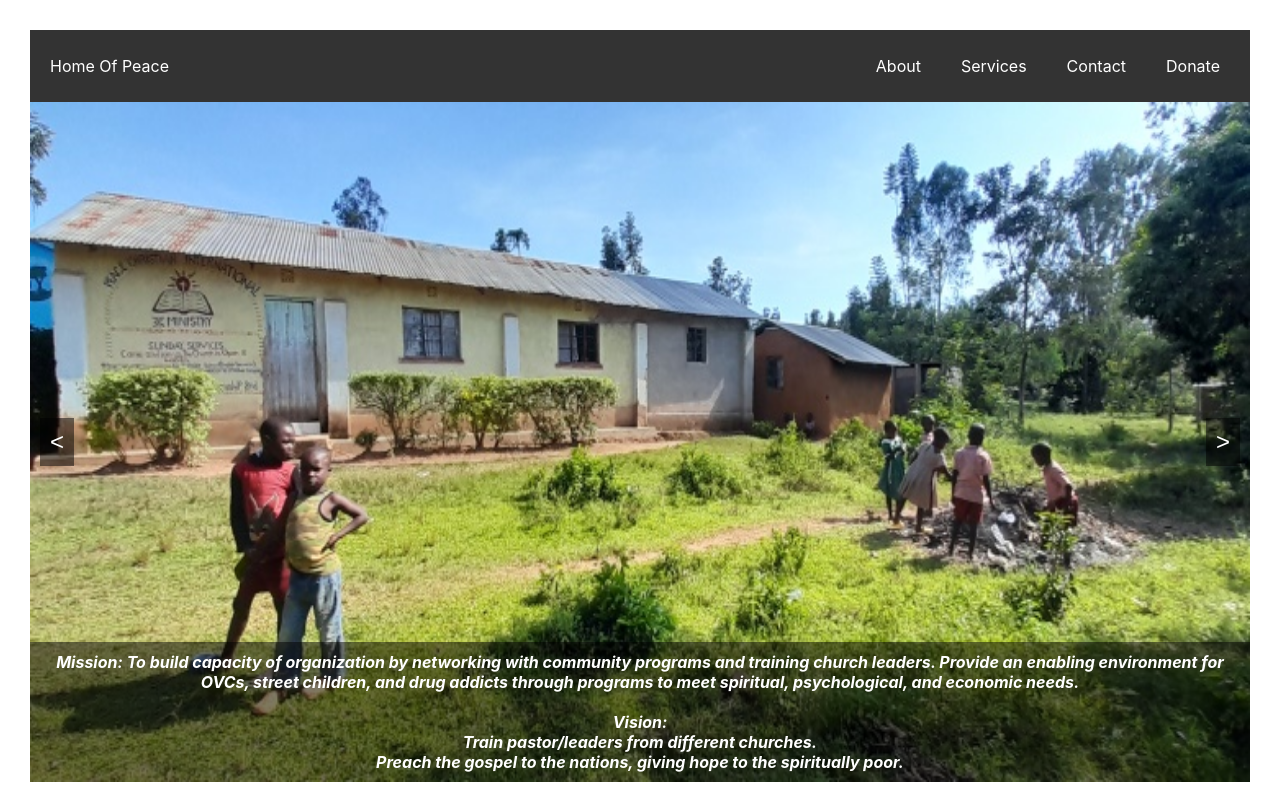
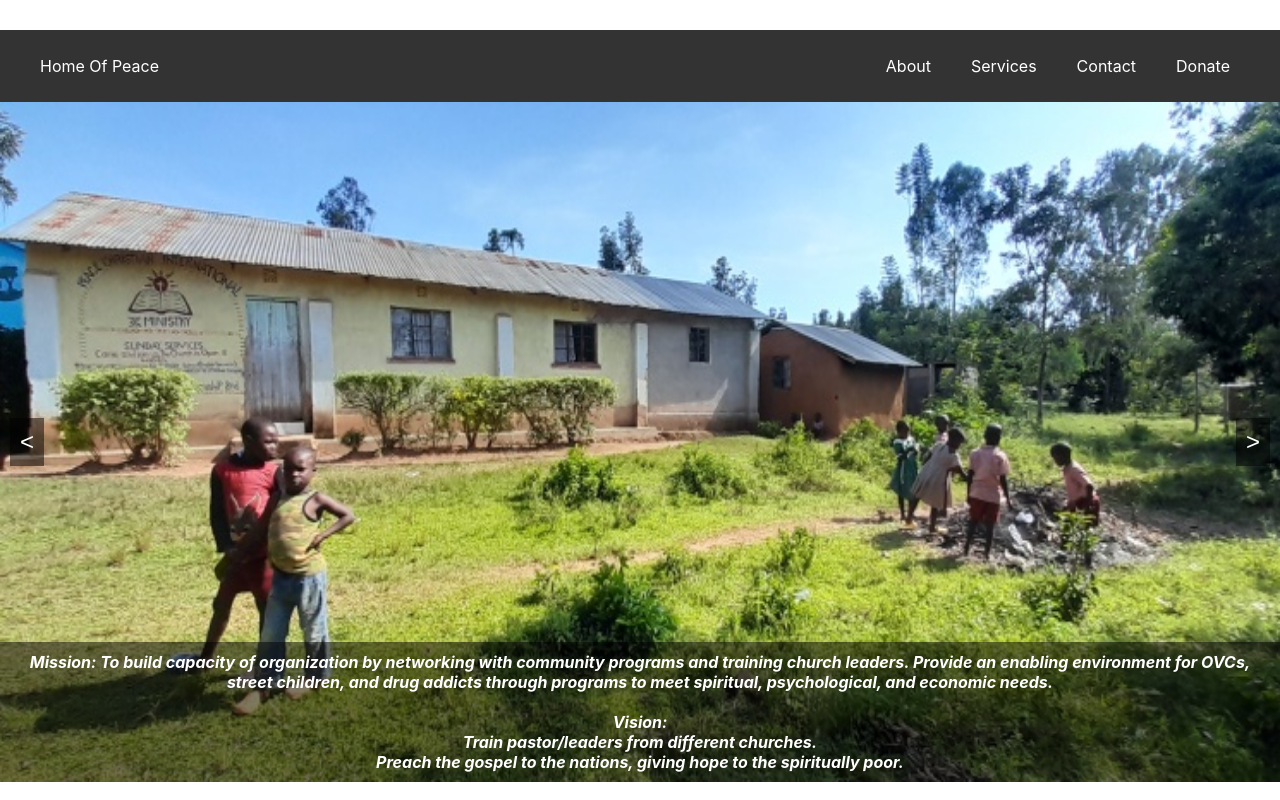
Before and after one commit to pemprojects/homeofpeace-website, a React (Create React App) app: page / in a window 1280 px wide. Shown: the top 800 px of the page. Built offline with nearby package versions, Linux system fonts and the light colour scheme.

Commit message:
Stretch page to fit screen

```diff
--- a/src/App.jsx
+++ b/src/App.jsx
@@ -24,7 +24,7 @@ function App() {
         { name: 'Elite Junior Certificate', imageSrc: elite_junior_cert },
     ];
     return (
-        <div>
+        <div style={{ position: "absolute", left: 0, right: 0 }}>
             <Header />
             <article>
                 <div className="carousel-content">
```
Lines whose indentation alone changed are shown as unchanged.
